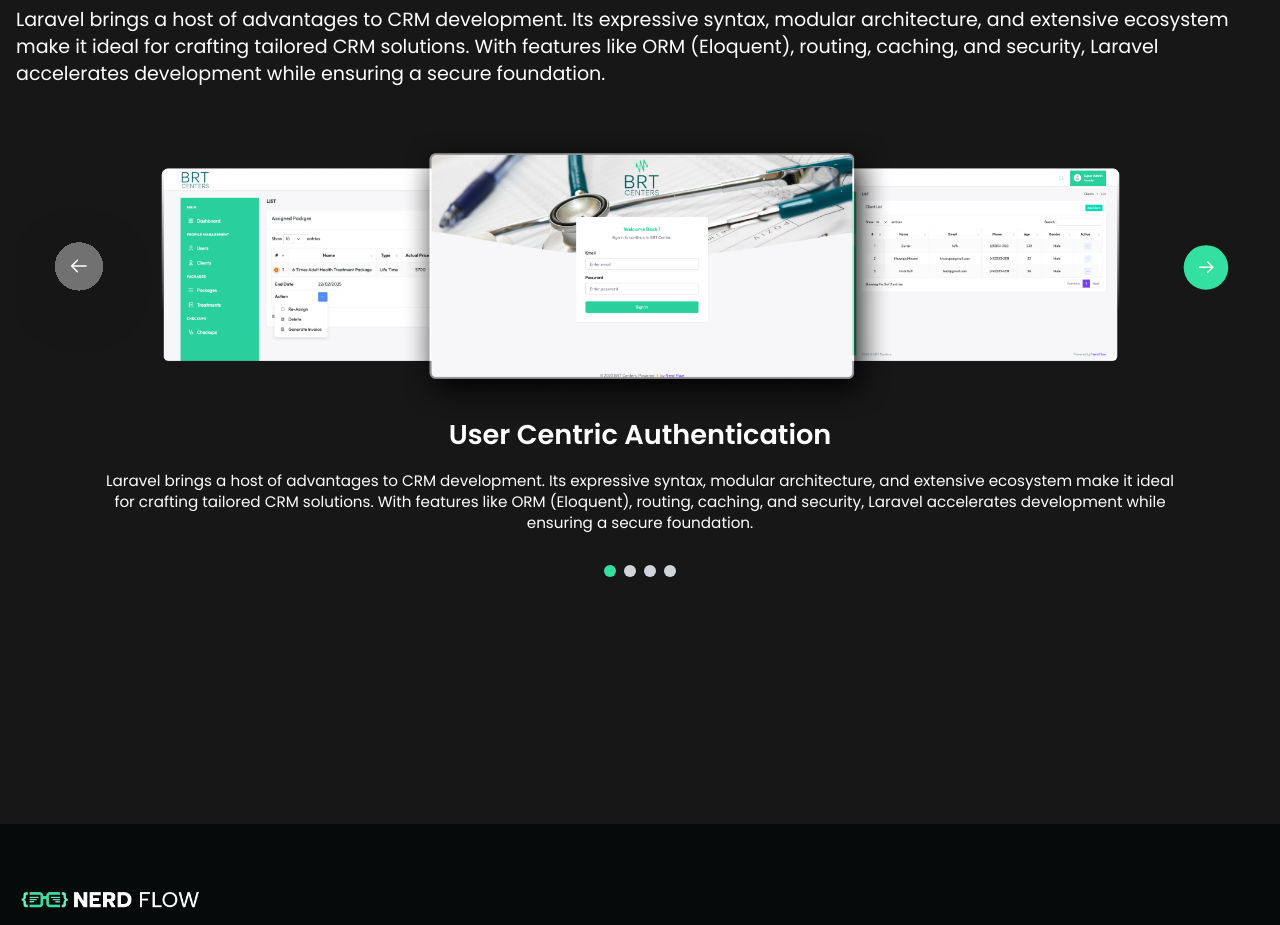
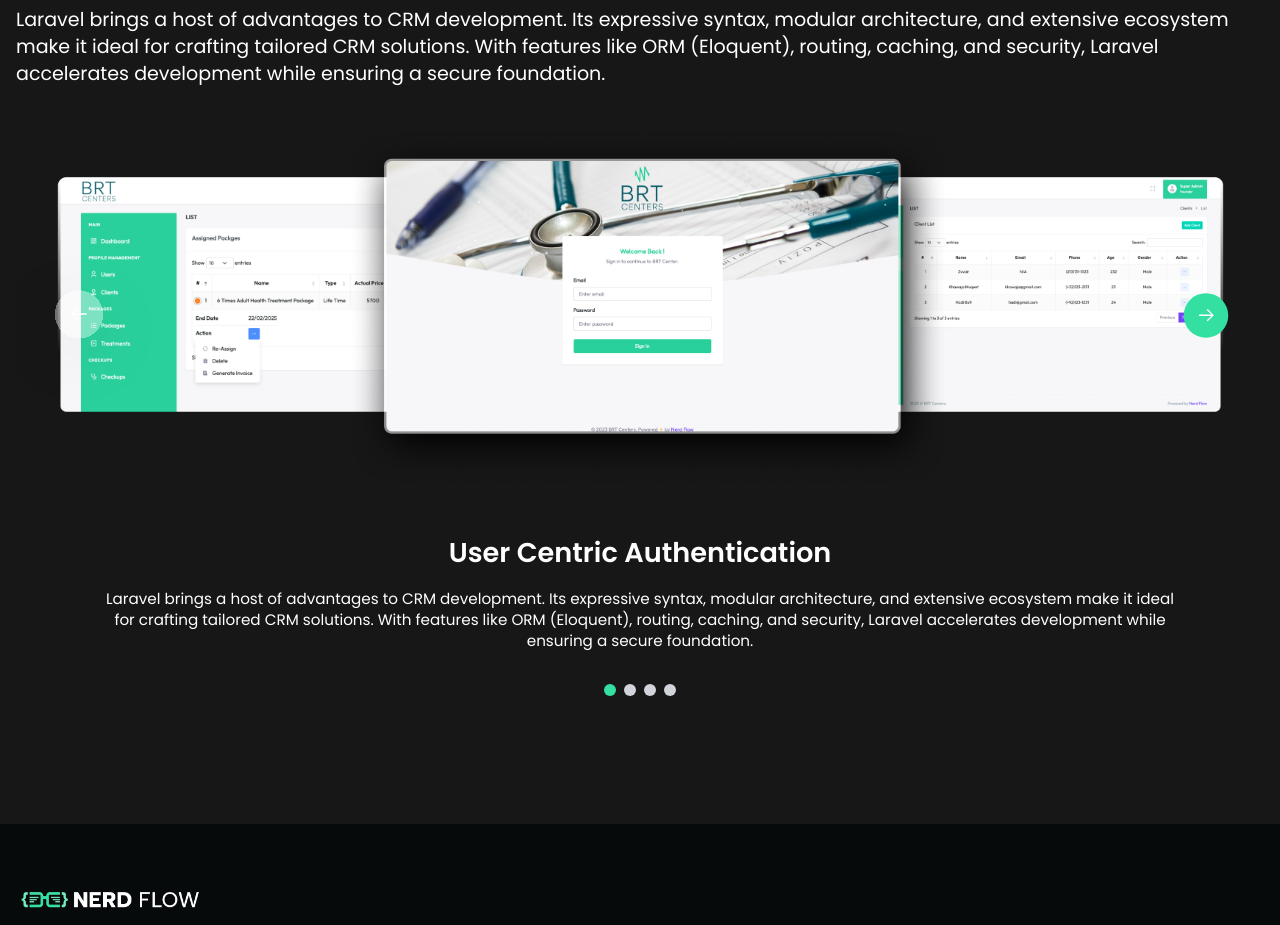
Before and after one commit to mzubair21/nerdflow-website, a Next.js app: page /case-study in a window 1280 px wide. Shown: the part 1480-2405 px from the top of the page. Built offline with nearby package versions, Linux system fonts and the light colour scheme; a web font is replaced by a local one.

Commit message:
new update

```diff
--- a/src/app/components/CaseStudy/casestudy.tsx
+++ b/src/app/components/CaseStudy/casestudy.tsx
@@ -144,13 +144,13 @@ const casestudy = () => {
         {/* Arrows */}
         <button
           onClick={prevSlide}
-          className="absolute left-4 top-[50%] md:top-[30%] lg:top-[40%] -translate-y-1/2"
+          className="absolute left-4 top-[50%] -translate-y-1/2"
         >
           <Image src={leftArrow} alt="Previous Slide" />
         </button>
         <button
           onClick={nextSlide}
-          className="absolute right-4 top-[50%] md:top-[30%] lg:top-[40%]  -translate-y-1/2"
+          className="absolute right-4 top-[50%]   -translate-y-1/2"
         >
           <Image src={rightArrow} alt="Next Slide" />
         </button>
@@ -158,12 +158,14 @@ const casestudy = () => {
         {/* Slider Content */}
         <div className="text-center ">
        {/* Image */}
-          <div className="w-[20rem] sm:w-[25rem] lg:w-[60rem] md:w-[35rem] h-[10rem] md:h-[15rem] mx-auto lg:mb-6">
+<div className="w-[clamp(2rem, 10%, 4rem)] h-[clamp(2rem, 10%, 4rem)] mx-auto lg:mb-6 transition-all duration-500 ease-in-out">
   <Image
     src={slides[currentIndex].image}
     alt={`Slide ${currentIndex}`}
+    className="object-contain"
   />
 </div>
+
 
           {/* Heading */}
           <h2 className="text-xl pt-6  font-semibold">
```
Lines whose indentation alone changed are shown as unchanged.
